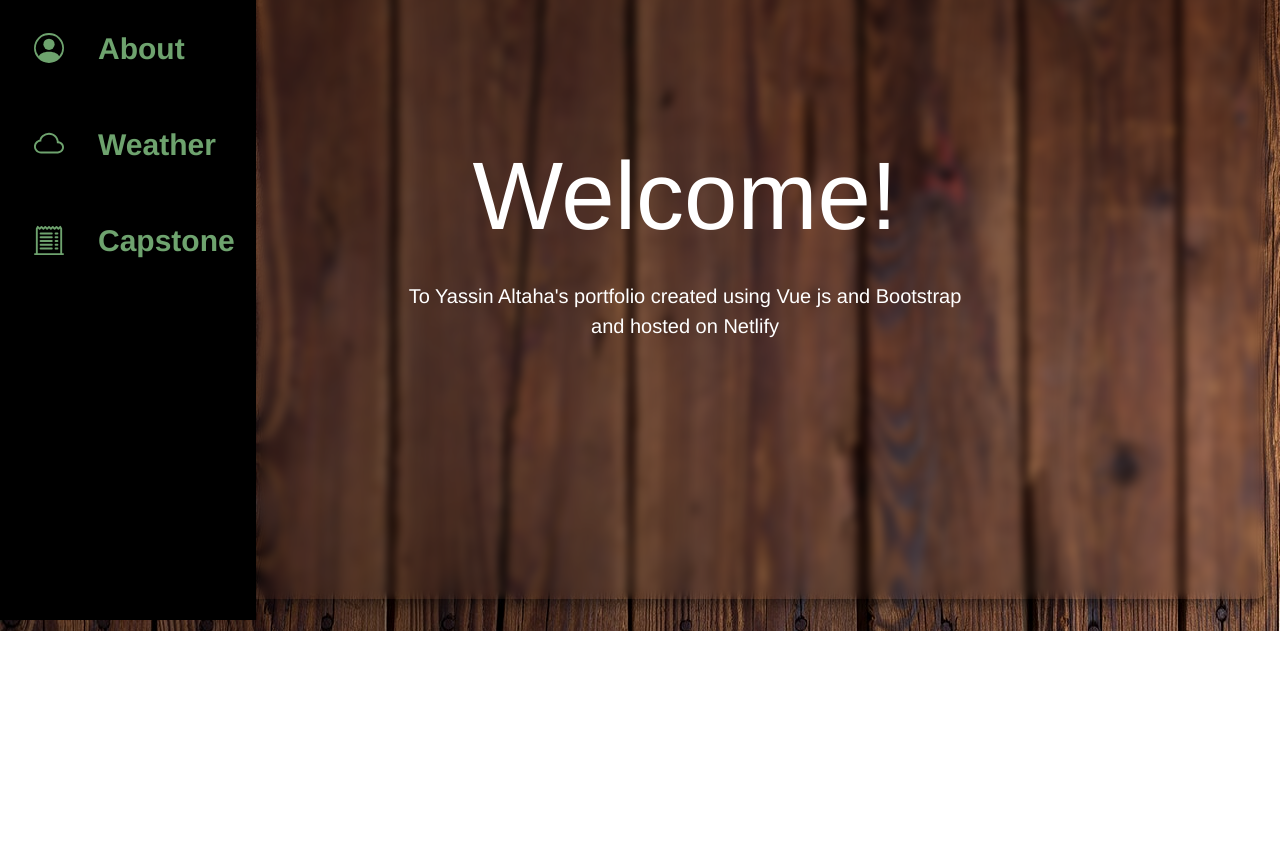
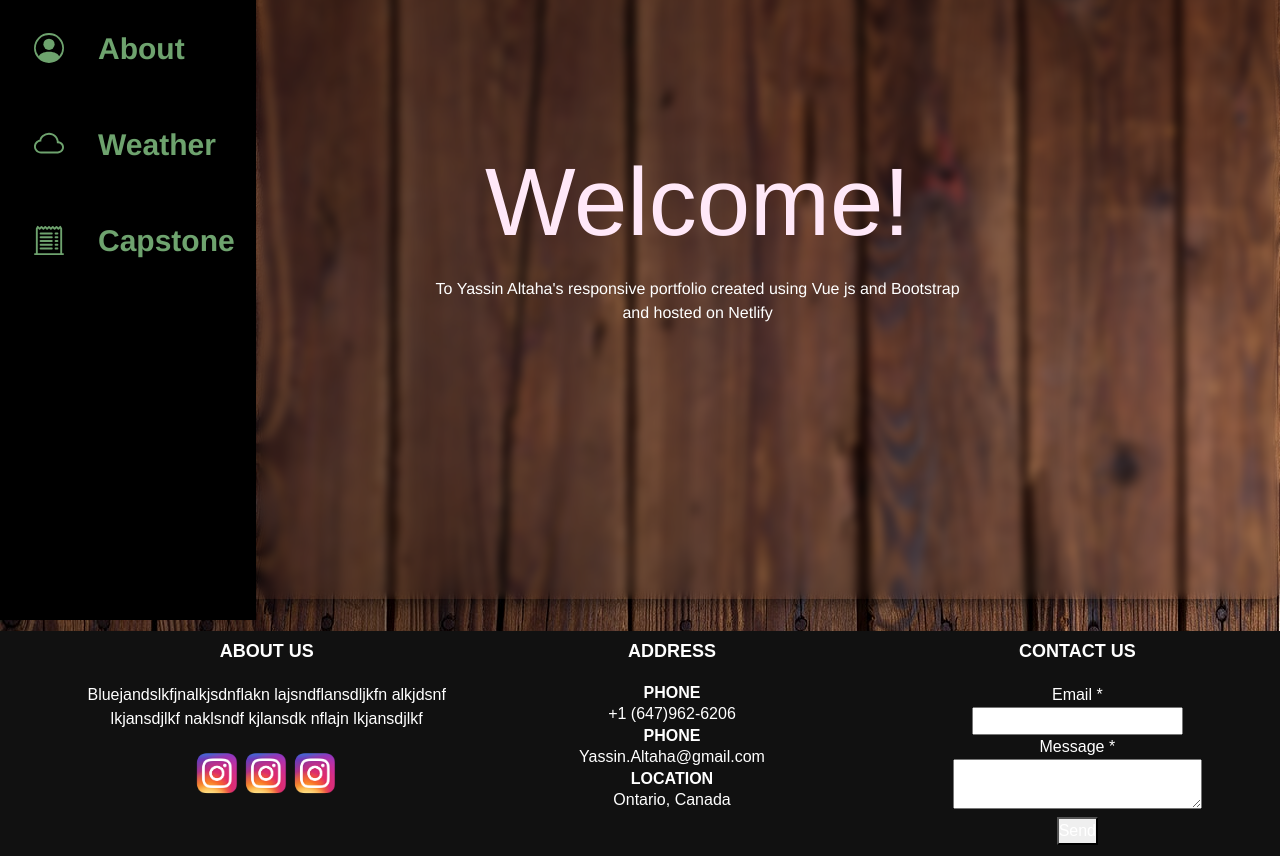
Before and after one commit to YassinAltaha/Portfolio, a Vue app: page /#/ in a window 1280 px wide. Shown: the part 180-1036 px from the top of the page. Before the commit the page ends 811 px from the top, so only its background shows below. Built offline with nearby package versions, Linux system fonts and the light colour scheme.

Commit message:
edits some styles and fixed some responsive errors

```diff
--- a/src/App.vue
+++ b/src/App.vue
@@ -1,34 +1,29 @@
 <template>
   <div id="app">
     <navBar />
-    <b-container fluid>
-      <b-row class="exoheader">
-        <b-col>
-          <p class="display-4 h1 ">{{ pageTitle }}</p>
-        </b-col>
-      </b-row>
-      <b-row>
-        <b-col>
-          <router-view
-            class="view-container animate__animated animate__fadeInLeft animate__fast"
-          />
-        </b-col>
-      </b-row>
-    </b-container>
+    <div class="grid">
+      <div class="exoheader">
+        <p class="display-4 h1">{{ pageTitle }}</p>
+      </div>
+      <router-view class="view-container animate__animated animate__fadeInLeft animate__fast" />
+
+      <myFooter class="myFooter" />
+    </div>
   </div>
 </template>
 <script>
 import navBar from "@/components/myNavbar.vue";
-
+import myFooter from "@/components/Footer.vue";
 export default {
   name: "app",
   data() {
     return {
-      pageTitle: "",
+      pageTitle: ""
     };
   },
   components: {
     navBar,
+    myFooter
   },
   watch: {
     $route: {
@@ -36,9 +31,9 @@ export default {
       handler(to) {
         document.title = to.meta.title || "Some Default Title";
         this.pageTitle = to.meta.title;
-      },
-    },
-  },
+      }
+    }
+  }
 };
 </script>
 <style lang="scss">
@@ -46,24 +41,32 @@ export default {
   font-family: Avenir, Helvetica, Arial, sans-serif;
   -webkit-font-smoothing: antialiased;
   -moz-osx-font-smoothing: grayscale;
+
   text-align: center;
   color: #2c3e50;
   background-image: url("./assets/background-darkwood.jpg");
-  height: auto;
-  min-height: 100vh;
-}
-.exoheader {
-  overflow: hidden;
-  background-size: cover;
   display: flex;
   flex-direction: column;
+}
+
+.exoheader {
+  grid-area: topHeader;
   p {
-    margin-left: 12vh;
+    margin-left: 9vw;
     float: left;
     color: white;
   }
 }
+
+.grid {
+  display: grid;
+  grid-template-areas:
+    "topHeader"
+    "main"
+    "footer";
+}
 .view-container {
+  grid-area: main;
   min-height: 88vh;
   max-height: auto;
   color: #ffe8f8;
@@ -72,19 +75,24 @@ export default {
   border-radius: 1%;
   padding-top: 10px;
   padding-bottom: 10px;
-  overflow: scroll;
+}
+.myFooter {
+  grid-area: footer;
 }
 
 //larger screens (WEBSITE)
 @media only screen and (min-width: 1010px) {
   .view-container {
-    margin-left: 90px;
+    margin-left: 9vw;
   }
 }
 
 //Smaller screens (MOBILE)
 @media only screen and (max-width: 1010px) {
   .exoheader {
+    display: none;
+  }
+  .myFooter {
     display: none;
   }
   .view-container {
--- /dev/null
+++ b/src/components/Footer.vue
@@ -0,0 +1,140 @@
+<template >
+  <footer>
+    <div class="main-content">
+      <div class="left box">
+        <h2>About Us</h2>
+        <div class="content">
+          Bluejandslkfjnalkjsdnflakn lajsndflansdljkfn alkjdsnf lkjansdjlkf naklsndf kjlansdk nflajn lkjansdjlkf
+          <div class="social">
+            <a href="https://www.instagram.com/exospheric3/?hl=en">
+              <span>
+                <img src="../assets/instagram-icon.png" alt="Insta-logo" class="link-img" />
+              </span>
+            </a>
+            <a href="https://www.instagram.com/exospheric3/?hl=en">
+              <span>
+                <img src="../assets/instagram-icon.png" alt="Insta-logo" class="link-img" />
+              </span>
+            </a>
+            <a href="https://www.instagram.com/exospheric3/?hl=en">
+              <span>
+                <img src="../assets/instagram-icon.png" alt="Insta-logo" class="link-img" />
+              </span>
+            </a>
+          </div>
+        </div>
+      </div>
+      <div class="center box">
+        <h2>Address</h2>
+        <div class="content">
+          <div class="phone">
+            <span>
+              <h3>Phone</h3>
+            </span>
+            <span class="text">+1 (647)962-6206</span>
+          </div>
+          <div class="Phone">
+            <span>
+              <h3>Phone</h3>
+            </span>
+            <span class="email">Yassin.Altaha@gmail.com</span>
+          </div>
+          <div class="place">
+            <span>
+              <h3>Location</h3>
+            </span>
+            <span class="text">Ontario, Canada</span>
+          </div>
+        </div>
+      </div>
+      <div class="right box">
+        <h2>Contact Us</h2>
+        <div class="content">
+          <form action="#">
+            <div class="email">
+              <div class="text">Email *</div>
+              <input type="email" required />
+            </div>
+            <div class="msg">
+              <div class="text">Message *</div>
+              <textarea required cols="25" rows="2"></textarea>
+            </div>
+            <div class="btn">
+              <button type="submit">Send</button>
+            </div>
+          </form>
+        </div>
+      </div>
+    </div>
+  </footer>
+</template>
+
+<script>
+export default {};
+</script>
+
+<style lang="scss" scoped>
+/*Large Screens*/
+@media only screen and (min-width: 1010px) {
+  footer {
+    padding-left: 5vw;
+  }
+}
+////////----------------------------------------------------------------------------------------\\\\\\\\\\\\\\\
+.link-img {
+  max-height: 45px;
+  max-width: 45px;
+}
+
+* {
+  margin: 0;
+  padding: 0;
+  box-sizing: border-box;
+  font-family: "Poppins", sans-serif;
+  color: white;
+}
+footer {
+  position: relative;
+  bottom: 0px;
+  width: 100%;
+  background: #111;
+}
+
+.main-content {
+  display: flex;
+  .box {
+    flex-basis: 50%;
+    padding: 10px 20px;
+  }
+}
+.box {
+  h2 {
+    font-size: 1.125rem;
+    font-weight: 600;
+    text-transform: uppercase;
+  }
+  h3 {
+    font-size: 1rem;
+    font-weight: 600;
+    text-transform: uppercase;
+  }
+  .content {
+    margin: 20px 0 0 0;
+  }
+}
+
+.left {
+  .content {
+    p {
+      text-align: justify;
+    }
+    .social {
+      margin: 20px 0 0 0;
+
+      a {
+        padding: 0 2px;
+      }
+    }
+  }
+}
+</style>
--- a/src/views/About.vue
+++ b/src/views/About.vue
@@ -1,80 +1,43 @@
-<template>
-  <div class="banner">
-    <b-container>
-      <div class="row">
-        <div cols="5" class="img-col col-sm-10 col-xs-12 col-md-6">
-          <img rounded src="../assets/profile.jpg" class="profile" />
-        </div>
-        <div cols="7" class="text-col col-sm-10 col-xs-12 col-md-6">
-          <p class="h1 display-2 head">Yassin Altaha</p>
-          <p class="lead">
+
+  <template>
+  <div class="card mb-3 bg-transparent" style="max-width: auto;">
+    <div class="row no-gutters mobile-sass">
+      <div class="col-md-5">
+        <img src="../assets/profile.jpg" class="card-img" alt="Profile Picture" />
+      </div>
+      <div class="col-md-7 card-body-extra">
+        <div class="card-body card-body-extra">
+          <h5 class="card-title display-1">Yassin AlTaha</h5>
+          <p class="card-text">
             New graduate of the Systems Analyst Advanced Diploma from Sheridan
             College. Proficient in Java, Spring Boot frameworks, Bootstrap and
             Vue.js.
-            <br />
-            Awarded 2nd place in the 2019 Sheridan College capstone competition.
           </p>
-          <div class="links">
+          <div class="links rounded">
             <a href="https://www.linkedin.com/in/yassin-altaha/">
-              <img
-                src="../assets/linkedin-icon.png"
-                alt="LinkedIn-logo"
-                class="link-img"
-              />
+              <img src="../assets/linkedin-icon.png" alt="LinkedIn-logo" class="link-img" />
             </a>
             <a href="mailto: yassin.altaha@gmail.com">
-              <img
-                src="../assets/gmail-icon.png"
-                alt="LinkedIn-logo"
-                class="link-img"
-              />
+              <img src="../assets/gmail-icon.png" alt="LinkedIn-logo" class="link-img" />
             </a>
             <a href="https://www.instagram.com/exospheric3/?hl=en">
-              <img
-                src="../assets/instagram-icon.png"
-                alt="Insta-logo"
-                class="link-img"
-              />
+              <img src="../assets/instagram-icon.png" alt="Insta-logo" class="link-img" />
             </a>
           </div>
         </div>
       </div>
-    </b-container>
+    </div>
   </div>
 </template>
 
 <style lang="scss" scoped>
-.lead {
-  text-align: left;
-}
-.profile {
-  height: auto;
-  width: auto;
-  max-width: 560px;
-  max-height: 620px;
-  box-shadow: 0 5px 15px rgba(0, 0, 0, 0.5);
-  border-radius: 1%;
+.card-body-extra {
+  align-items: center;
+  justify-content: center;
+  flex-direction: column;
+  display: flex;
 }
 
-.banner {
-  overflow: hidden;
-  background-size: cover;
-  display: flex;
-  flex-direction: column;
-  justify-content: center;
-  align-items: center;
-  margin-bottom: 32px;
-  p {
-    color: white;
-    padding: 10px;
-  }
-}
-.text-col {
-  display: flex;
-  flex-direction: column;
-  justify-content: center;
-  align-items: center;
-}
 .link-img {
   max-height: 45px;
   max-width: 45px;
@@ -83,24 +46,16 @@
 
 //Smaller screens (MOBILE)
 @media only screen and (max-width: 1010px) {
-  .banner {
-    // margin-top: 1vh;
-    // margin-bottom: 13vh;
-    margin: 0;
-    height: 100vh;
-    margin-bottom: 25vh;
+  .card-title {
+    font-size: 3.6rem;
+  }
+  .mobile-sass {
     overflow: scroll;
+    margin-bottom: 10vh;
   }
-  .lead {
-    text-align: center;
-  }
-  .head {
-    font-size: 2.6rem;
-  }
-  .profile {
-    max-width: 360px;
-    max-height: 220px;
-    overflow: visible;
+  .card-img {
+    max-width: 60%;
+    max-height: 70%;
   }
 }
 </style>
--- a/src/views/Home.vue
+++ b/src/views/Home.vue
@@ -1,17 +1,30 @@
-<template>
-  <div class="banner">
+
+  <template>
+  <div class="banner bg-transparent" style="max-width: auto;">
+    <div class="row no-gutters">
+      <div class="col-md">
+        <h5 class="display-1 head">Welcome!</h5>
+        <p class="display-5">
+          To Yassin Altaha's responsive portfolio created using Vue js and Bootstrap
+          <br />and hosted on Netlify
+        </p>
+      </div>
+    </div>
+  </div>
+</template>
+
+  <!-- <div class="banner">
     <p class="h1 display-1 head">Welcome!</p>
     <p class="lead">
-      To Yassin Altaha's portfolio created using Vue js and Bootstrap <br />
-      and hosted on Netlify
+      To Yassin Altaha's portfolio created using Vue js and Bootstrap
+      <br />and hosted on Netlify
     </p>
-  </div>
-</template>
+  </div>-->
 
 <script>
 export default {
   name: "Home",
-  props: {},
+  props: {}
 };
 </script>
 
@@ -34,17 +47,8 @@ export default {
 //Smaller screens
 @media only screen and (max-width: 1010px) {
   .banner {
-    overflow: hidden;
-    background-size: cover;
-    display: flex;
     flex-direction: auto;
     justify-content: auto;
-    align-items: center;
-    margin-bottom: 32px;
-    p {
-      color: white;
-      padding: 10px;
-    }
 
     .head {
       font-size: 3.6rem;
--- a/src/views/Weather.vue
+++ b/src/views/Weather.vue
@@ -1,6 +1,12 @@
 <template>
   <div v-if="gettingLocation">
-    <img src="../assets/loading-rainbow.gif" class="loadingImage" />
+    <b-spinner
+      style="width: 10rem; height: 10rem;"
+      label="Large Spinner"
+      varint="Dark"
+      class="loadingImage"
+    ></b-spinner>
+
     <div v-if="errorStr">{{ errorStr }}</div>
   </div>
   <div class="main" v-else>
@@ -143,8 +149,6 @@ export default {
             "&appid=4ba6ecad9f13b3eba2c1a375d3bc2b3b"
         )
         .then((response) => {
-          console.log(response.data);
-
           this.visibility = response.data.visibility;
           this.country = response.data.sys.country;
           this.condition = response.data.weather[0];
@@ -197,8 +201,8 @@ export default {
   display: contain;
   max-width: 250px;
   margin-top: 10%;
+  margin-bottom: 25px;
   align-self: center;
-  filter: blur(1px);
 }
 /* Component css */
 .main {
@@ -250,5 +254,10 @@ export default {
     background-repeat: no-repeat;
     margin-bottom: 25vh;
   }
+  .img {
+    align-self: center;
+    width: 75px;
+    height: 75px;
+  }
 }
 </style>
```
